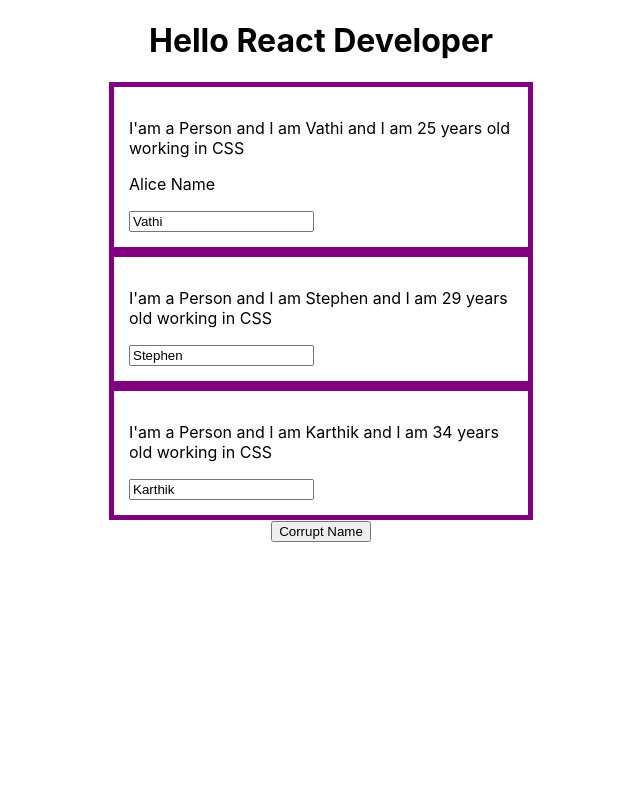
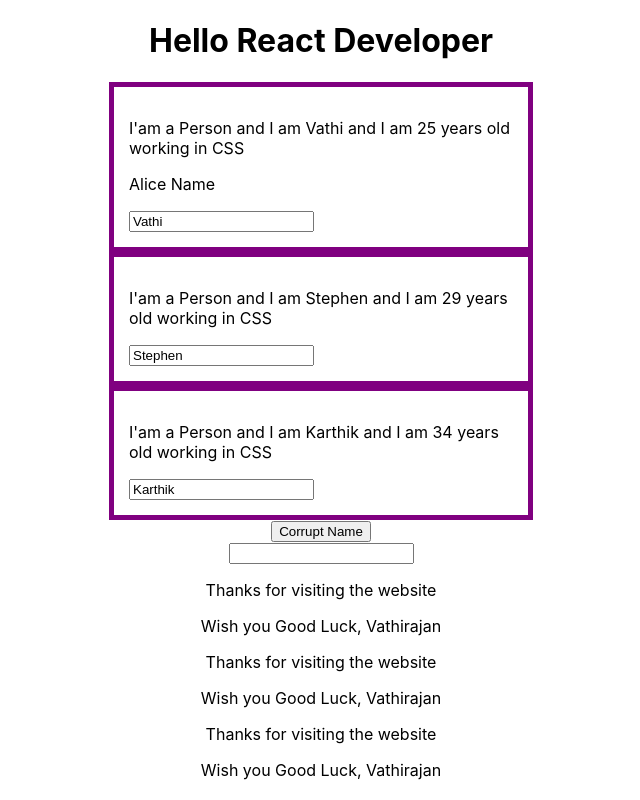
Before and after one commit to VathiRajan/JS-ReactJS, a React (Create React App) app in the folder my-app/: page / in a window 1280 px wide. Shown: the whole page, without its empty margins (319-959 px from the left). Built offline with nearby package versions, Linux system fonts and the light colour scheme.

Commit message:
initial-commit

```diff
--- a/my-app/src/App.js
+++ b/my-app/src/App.js
@@ -2,6 +2,8 @@ import React, { useState } from 'react';
 
 import './App.css';
 import Person from './Person/Person';
+import UserInput from './UserInput/UserInput';
+import UserOutput from './UserOutput/UserOutput';
 
 const App = props => {
 
@@ -94,6 +96,11 @@ const App = props => {
         click={switchNameHandler.bind(this, "Zira")} />
 
       <button onClick={() => switchNameHandler("ZIra **")}>Corrupt Name</button>
+      <UserInput></UserInput>
+      <UserOutput username="Vathirajan"></UserOutput>
+      <UserOutput username="Vathirajan"></UserOutput>
+      <UserOutput username="Vathirajan"></UserOutput>
+
     </div>
   );
 }
--- a/my-app/src/Person/Person.js
+++ b/my-app/src/Person/Person.js
@@ -1,4 +1,4 @@
-import React, { Component } from 'react';
+import React from 'react';
 import './Person.css'
 //In old versions of React's functional component, it didnot support state.
 //But with Hooks, we could have state inside a functioanl component
--- /dev/null
+++ b/my-app/src/UserInput/UserInput.js
@@ -0,0 +1,11 @@
+import React from 'react';
+
+const userinput = () => {
+    return (
+        <div>
+            <input type="text"></input>
+        </div>
+
+    );
+}
+export default userinput;
--- /dev/null
+++ b/my-app/src/UserOutput/UserOutput.js
@@ -0,0 +1,11 @@
+import React from 'react';
+
+const useroutput = (props) => {
+
+    return (<div>
+        <p> Thanks for visiting the website</p>
+        <p> Wish you Good Luck, {props.username}</p>
+
+    </div>);
+}
+export default useroutput;
```
